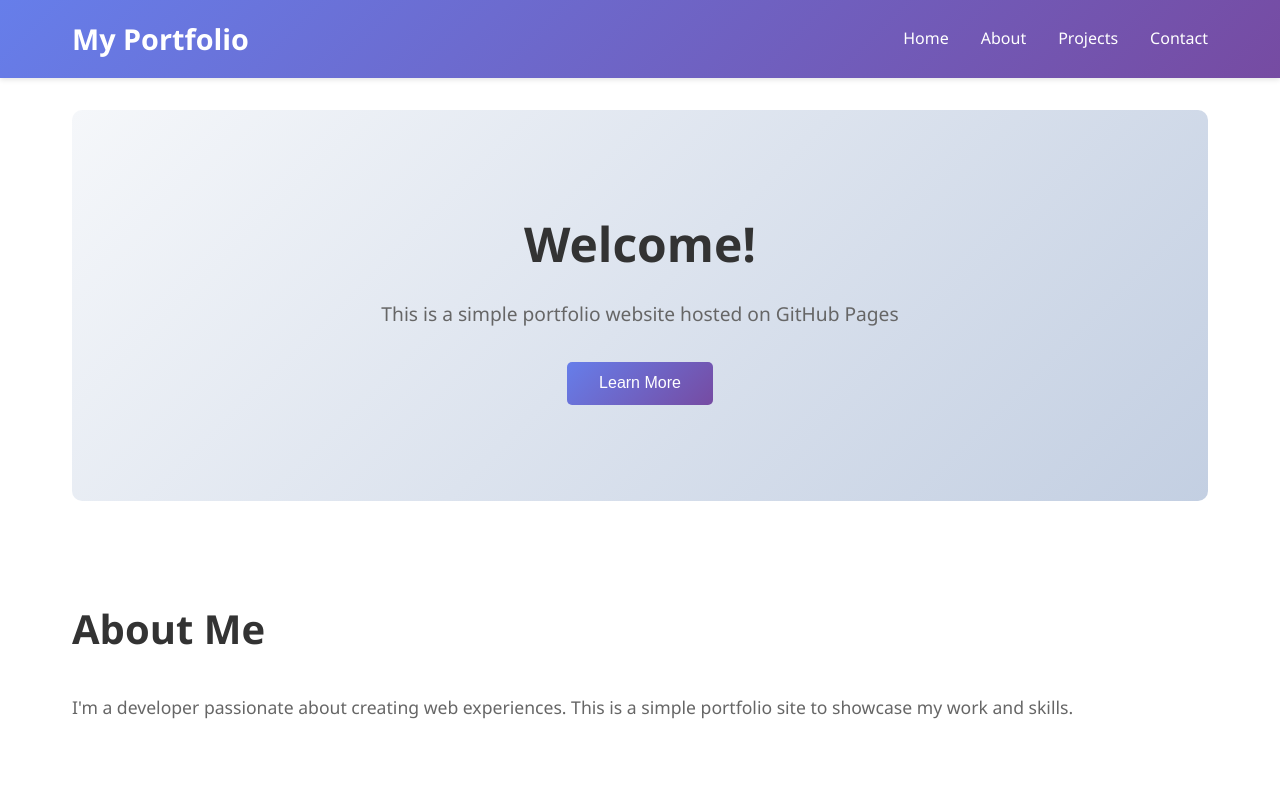
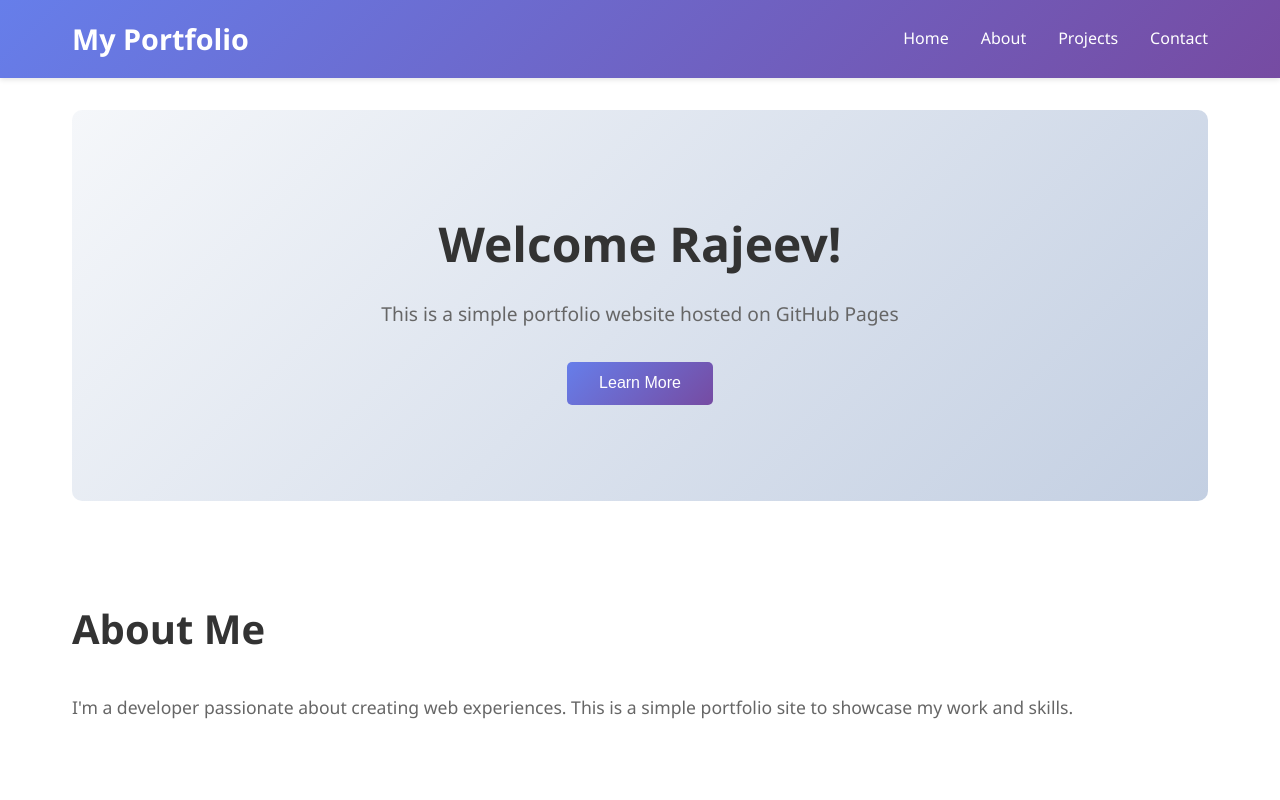
Before and after one commit to rajeev-sourcecode/demo, a plain HTML site: page index.html in a window 1280 px wide. Shown: the top 800 px of the page. Drawn offline with Linux system fonts and the light colour scheme.

Commit message:
Personalize welcome message in index.html

```diff
--- a/index.html
+++ b/index.html
@@ -22,7 +22,7 @@
     <main>
         <section id="home" class="hero">
             <div class="hero-content">
-                <h2>Welcome!</h2>
+                <h2>Welcome Rajeev!</h2>
                 <p>This is a simple portfolio website hosted on GitHub Pages</p>
                 <button class="cta-button"><a href="#about">Learn More</a></button>
             </div>
```
